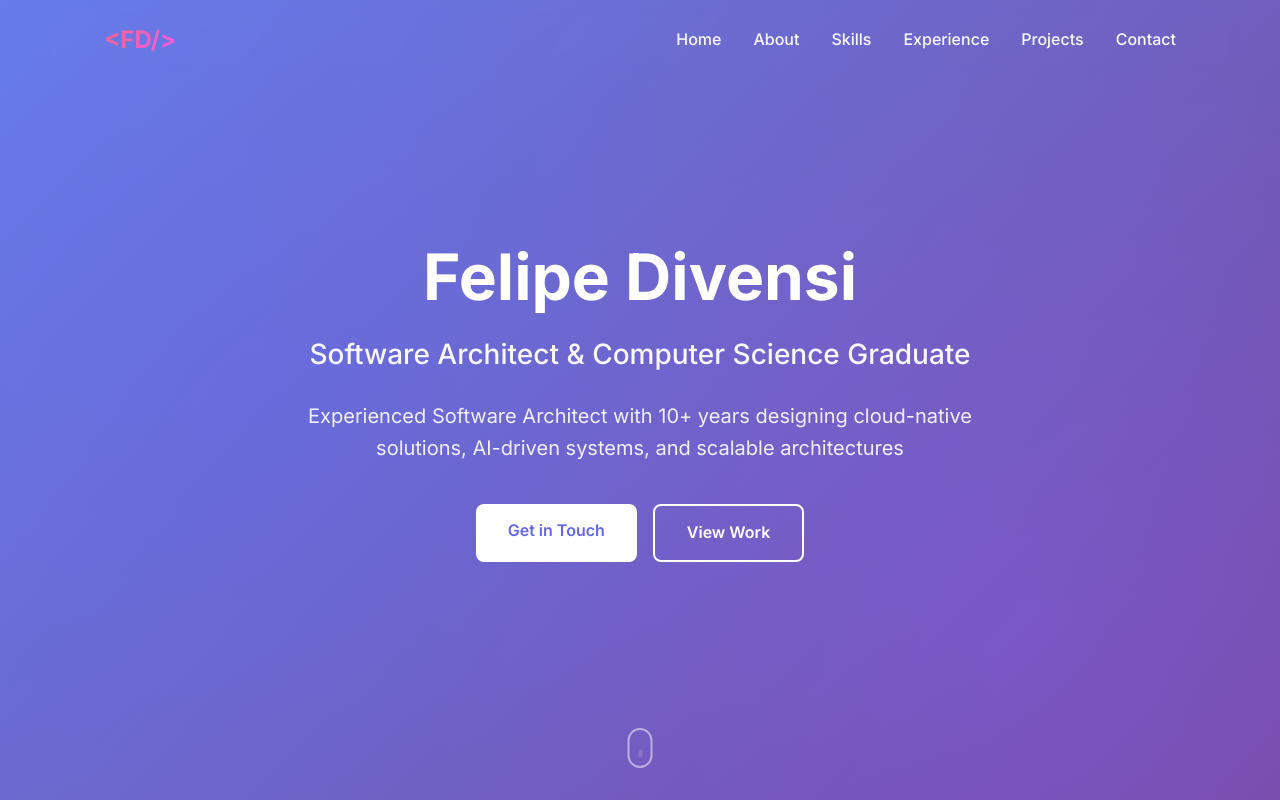
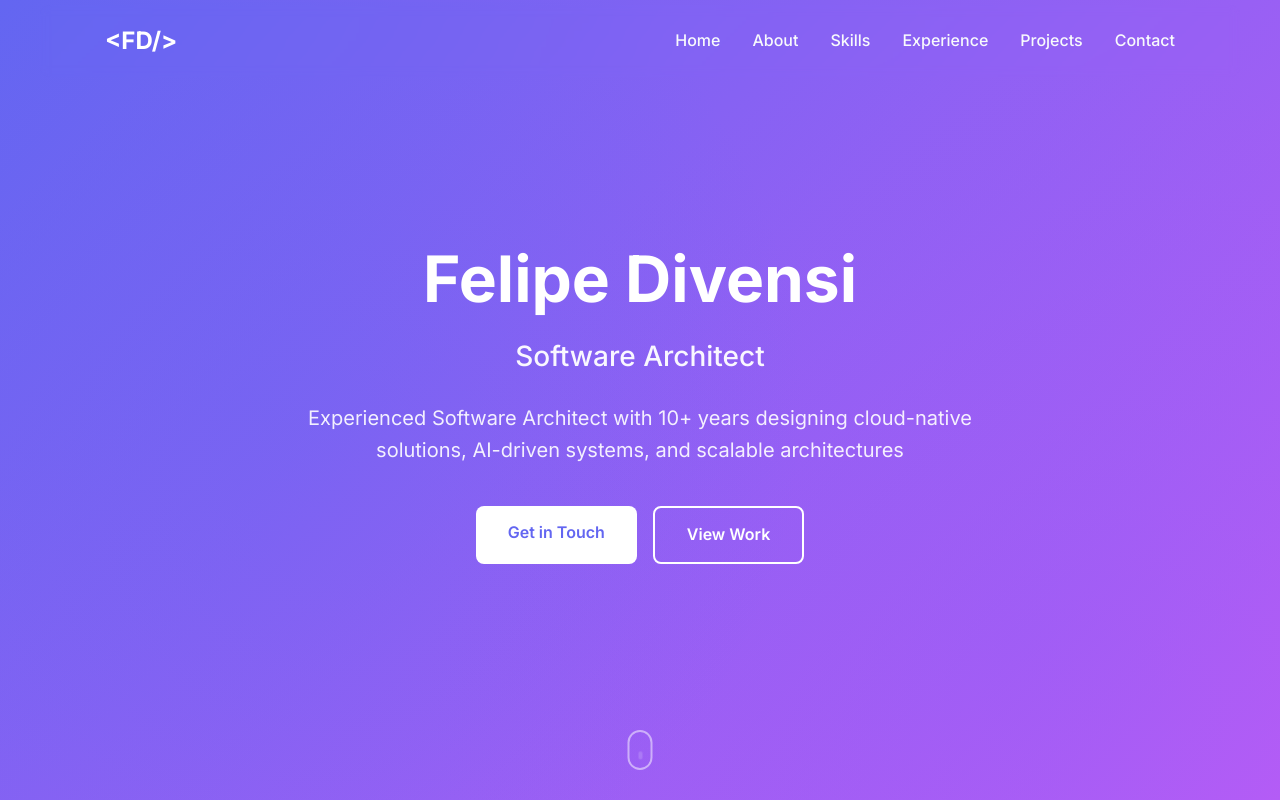
Before and after one commit to divensi/divensi.github.io, a plain HTML site: page index.html in a window 1280 px wide. Shown: the top 800 px of the page. Drawn offline with Linux system fonts and the light colour scheme.

Commit message:
feat: css changes

```diff
--- a/index.html
+++ b/index.html
@@ -39,7 +39,7 @@
         <div class="hero-content">
             <div class="hero-text">
                 <h1 class="animate-fade-in">Felipe Divensi</h1>
-                <p class="hero-subtitle animate-fade-in-delay-1">Software Architect & Computer Science Graduate</p>
+                <p class="hero-subtitle animate-fade-in-delay-1">Software Architect</p>
                 <p class="hero-description animate-fade-in-delay-2">
                     Experienced Software Architect with 10+ years designing cloud-native solutions, AI-driven systems, and scalable architectures
                 </p>
--- a/styles.css
+++ b/styles.css
@@ -13,11 +13,12 @@
     --text-secondary: #64748b;
     --text-light: #94a3b8;
     --text-very-light: #f8fafc;
-    --bg-primary: #ffffff;
-    --bg-secondary: #f8fafc;
-    --bg-dark: #0f172a;
+    --bg-primary: #ffffff66;
+    --bg-secondary: #f8fafc66;
+    --bg-dark: #0f172a66;
     --border-color: #e2e8f0;
-    --gradient-1: linear-gradient(135deg, #6366f1 0%, #8b5cf6 100%);
+    --gradient-1: linear-gradient(135deg, #6366f1 0%, #bb5cf6 100%, #f65ce9 100%);
+    --gradient-1-background: linear-gradient(135deg, #4e51ec 0%, #d75cf6 100%, #f65cb1 100%);
     --gradient-1-dark: linear-gradient(135deg, #f16387 0%, #f65ce9 100%);
     --gradient-2: linear-gradient(135deg, #0ea5e9 0%, #bcbeff 100%);
     --shadow-sm: 0 1px 2px 0 rgba(0, 0, 0, 0.05);
@@ -37,12 +38,28 @@ body {
     /* iOS Safe Area Support */
     padding-left: env(safe-area-inset-left);
     padding-right: env(safe-area-inset-right);
-    background-size: cover;
-    background-position: center;
     /* height: 100svh; */
 
     /* padding-top: constant(safe-area-inset-top); Fallback for older iOS versions */
     /* padding-top: env(safe-area-inset-top); */
+
+
+    background: var(--gradient-1);
+    animation: gradient 10s ease infinite;
+    background-size: 400% 400%;
+    background-attachment: fixed;
+}
+
+@keyframes gradient {
+    0% {
+        background-position: 0% 0%;
+    }
+    50% {
+        background-position: 100% 100%;
+    }
+    100% {
+        background-position: 0% 0%;
+    }
 }
 
 .container {
@@ -86,7 +103,7 @@ body {
     backdrop-filter: blur(5px);
     /* box-shadow: var(--shadow-sm); */
     z-index: 1000;
-    transition: all 0.5s ease;
+    border: 1px solid transparent;
     margin: 0 5px;
     border-radius: 10px;
     /* iOS Safe Area Support */
@@ -95,14 +112,18 @@ body {
     padding-right: env(safe-area-inset-right);
 
 
+
     max-width: 1200px;
     margin: 0 auto;
     padding: 0 2rem;
+
+    transition: border 1s ease, background 1s ease, box-shadow 1s ease;
 }
 
 .navbar.scrolled {
     box-shadow: var(--shadow-xl);
-    background: rgba(255, 255, 255, 0.5);
+    border: 1px solid rgba(255, 255, 255, 0.8);
+    background: rgba(245, 245, 245, 0.6);
 }
 
 .navbar .container {
@@ -116,13 +137,15 @@ body {
 .navbar .nav-brand .logo {
     font-size: 1.5rem;
     font-weight: 700;
-    background: var(--gradient-1-dark);
+    background: white;
     -webkit-background-clip: text;
     -webkit-text-fill-color: transparent;
     background-clip: text;
     text-decoration: none;
     text-decoration-line: none;
     color: var(--text-very-light);
+
+    transition: background 1s ease;
 }
 
 
@@ -196,7 +219,6 @@ body {
     display: flex;
     align-items: center;
     justify-content: center;
-    background: linear-gradient(135deg, #667eea 0%, #764ba2 100%);
     position: relative;
     overflow: hidden;
     /* iOS Safe Area Support - ensure content is properly positioned */
@@ -779,7 +801,7 @@ body {
     .nav-menu {
         position: absolute;
         /* left: calc(-100% - 10px); */
-        left: -5px;
+        left: -10px;
         top: calc(75px);
         flex-direction: column;
         background: rgba(255, 255, 255, 1);
```
